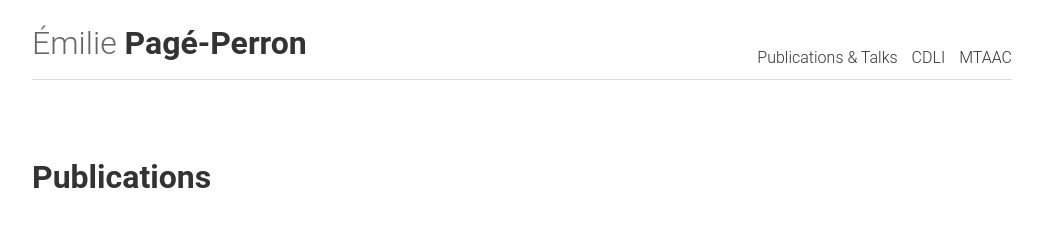
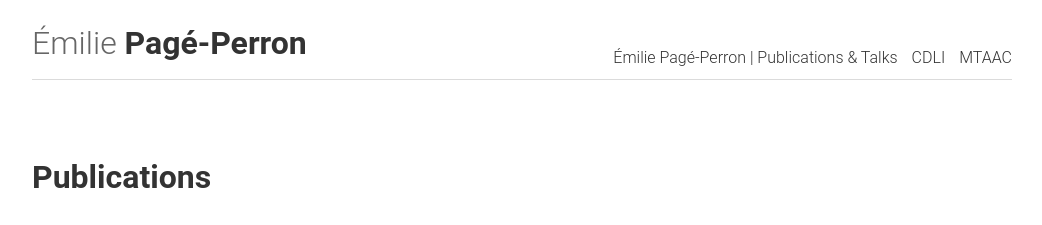
Before and after one commit to epageperron/epageperron.info, a Jekyll site: the page built from publications.md, in a window 1280 px wide. Shown: the top 225 px of the page, without its empty margins (118-1160 px from the left). Built offline with Jekyll 4.4.1, drawn with Linux system fonts in a browser that asks for light colours.

Commit message:
Update publications.md

```diff
--- a/publications.md
+++ b/publications.md
@@ -1,6 +1,6 @@
 ---
 layout: page
-title: Publications & Talks
+title: Émilie Pagé-Perron | Publications & Talks
 description: "List of papers and talks with links when available"
 ---
 
```
